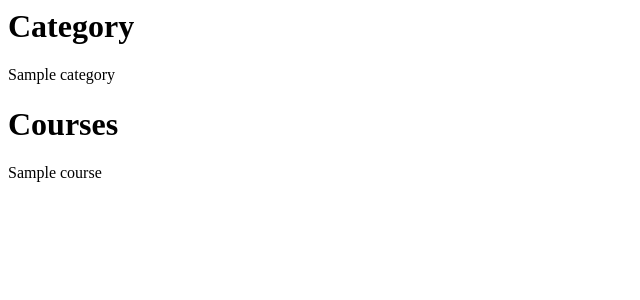
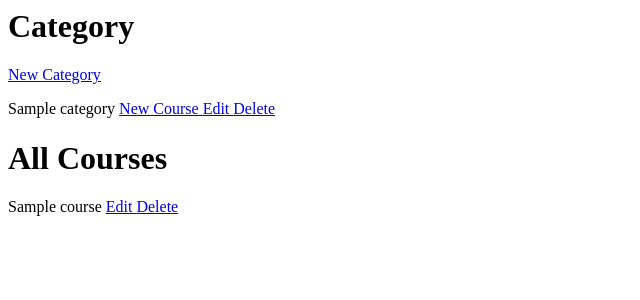
Before and after one commit to earlbread/item-catalog, a Flask app: page /category/all/ in a window 1280 px wide. Shown: the top 300 px of the page, without its empty margins (0-640 px from the left). Run offline with Flask 2, Linux system fonts and the light colour scheme; tables that the repository leaves empty hold one stand-in row (values such as "Sample post").

Commit message:
Update templates and add delete templates

```diff
--- a/catalog.py
+++ b/catalog.py
@@ -33,7 +33,7 @@ def all_courses():
     courses = session.query(Course).all()
 
     return render_template('course_list.html',
-                           current_category='all',
+                           current_category='All',
                            categories=categories,
                            courses=courses)
 
@@ -93,11 +93,19 @@ def edit_category(category_id):
 
 
 @app.route('/category/<int:category_id>/delete/',
-           methods=['POST'])
+           methods=['GET', 'POST'])
 def delete_category(category_id):
     """Delete a category"""
+    try:
+        category = session.query(Category).filter_by(
+            id=category_id).one()
+    except NoResultFound:
+        return redirect(url_for('all_courses'))
+
     if request.method == 'POST':
         return redirect(url_for('all_courses'))
+    else:
+        return render_template('delete_category.html', category=category)
 
 
 @app.route('/category/<int:category_id>/course/new/',
@@ -136,11 +144,23 @@ def edit_course(category_id, course_id):
 
 
 @app.route('/category/<int:category_id>/course/<int:course_id>/delete/',
-           methods=['POST'])
+           methods=['GET', 'POST'])
 def delete_course(category_id, course_id):
     """Delete a course"""
+    try:
+        course = session.query(Course).filter_by(
+            id=course_id).one()
+        category = session.query(Category).filter_by(
+            id=category_id).one()
+    except NoResultFound:
+        return redirect(url_for('all_courses'))
+
     if request.method == 'POST':
         return redirect(url_for('all_courses'))
+    else:
+        return render_template('delete_course.html',
+                               category=category,
+                               course=course)
 
 
 @app.route('/category/<int:category_id>/course/<int:course_id>/json/')
--- a/templates/course_list.html
+++ b/templates/course_list.html
@@ -2,14 +2,40 @@
 {% block content %}
     <div class="category">
       <h1>Category</h1>
+      <p>
+        <a href="{{ url_for('new_category') }}">
+          New Category
+        </a>
+      </p>
       {% for category in categories %}
-      <p>{{ category.name }}</p>
+      <p>
+        {{ category.name }}
+        <a href="{{ url_for('new_course', category_id=category.id) }}">
+          New Course
+        </a>
+        <a href="{{ url_for('edit_category', category_id=category.id) }}">
+          Edit
+        </a>
+        <a href="{{ url_for('delete_category', category_id=category.id) }}">
+          Delete
+        </a>
+      </p>
       {% endfor %}
     </div>
     <div class="courses">
-      <h1>Courses</h1>
+      <h1>{{ current_category }} Courses</h1>
       {% for course in courses %}
-      <p>{{ course.name }}</p>
+      <p>
+        {{ course.name }}
+        <a href="{{ url_for('edit_course', category_id=course.category.id,
+                            course_id=course.id) }}">
+          Edit
+        </a>
+        <a href="{{ url_for('delete_course', category_id=course.category.id,
+                            course_id=course.id) }}">
+          Delete
+        </a>
+      </p>
       {% endfor %}
     </div>
 {% endblock %}
```
Also changed, not shown: templates/delete_category.html (added, +8 -0 lines), templates/delete_course.html (added, +8 -0 lines).
